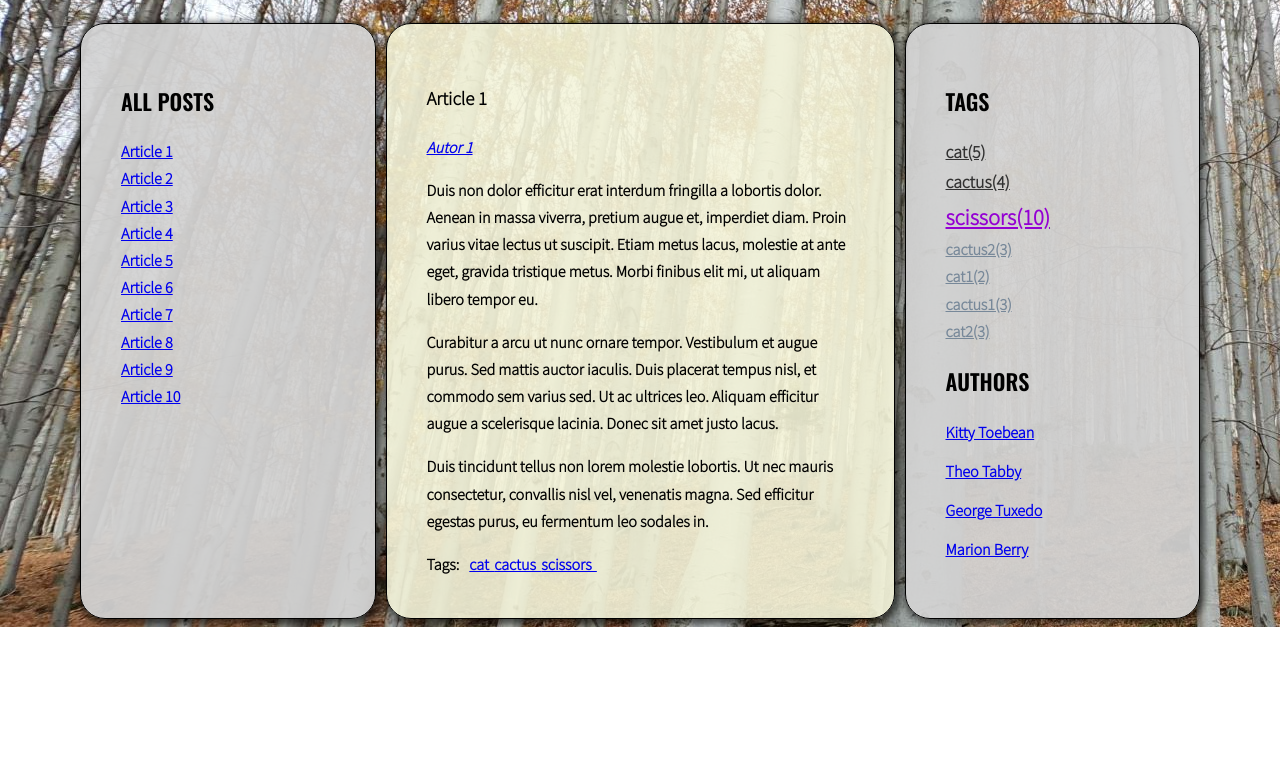
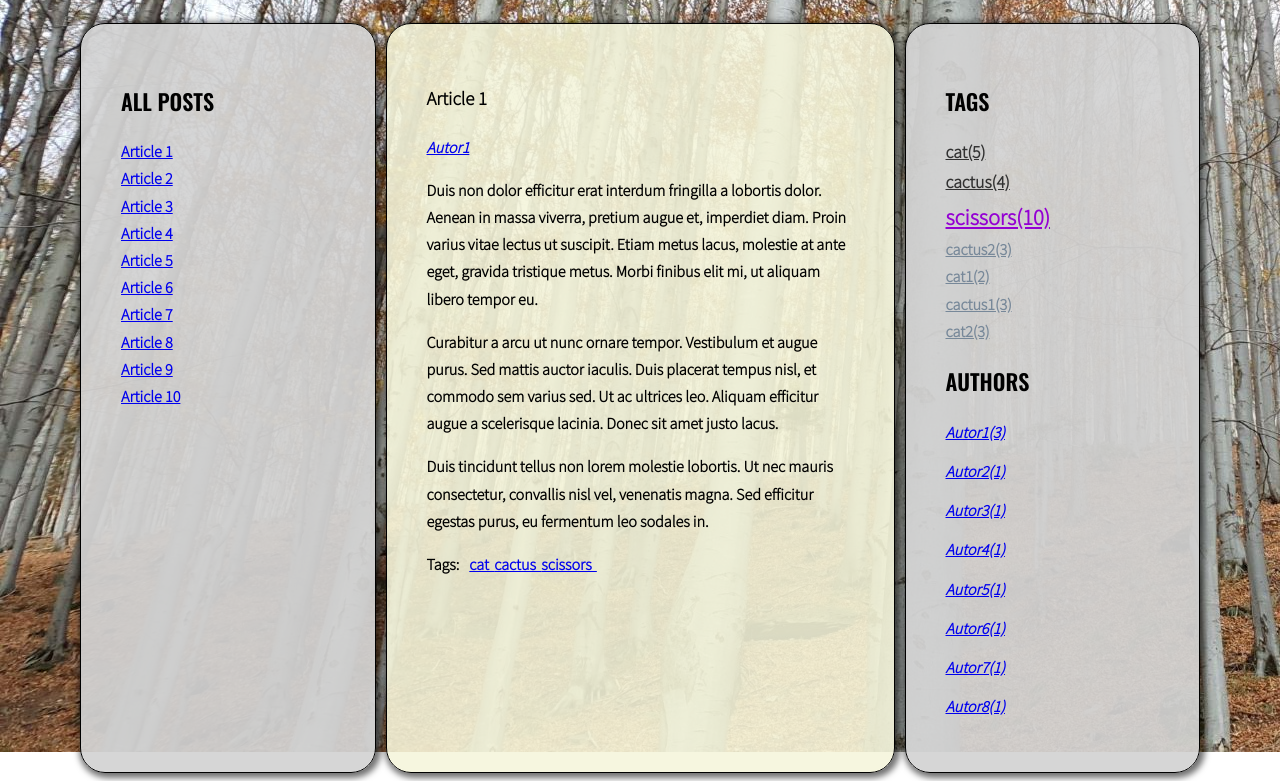
Before and after one commit to baltaziuk/javascript-blog, a website: page index.html in a window 1280 px wide. Shown: the part 220-1001 px from the top of the page. Before the commit the page ends 847 px from the top, so only its background shows below. Drawn offline with nearby package versions, Linux system fonts and the light colour scheme.

Commit message:
7.3 done

```diff
--- a/index.html
+++ b/index.html
@@ -18,7 +18,7 @@
               </ul>
             </aside>
             <section class="posts">
-              <article class="post active" id="article-1" data-tags="cat cactus scissors" data-author="Autor 1">
+              <article class="post active" id="article-1" data-tags="cat cactus scissors" data-author="Autor1">
                 <h3 class="post-title">Article 1</h3>
                 <p class="post-author"></p>
                 <div class="post-content">
@@ -35,7 +35,7 @@
                   </ul>
                 </div>
               </article>
-              <article class="post" id="article-2" data-tags="cat cactus2 scissors" data-author="Autor 2">
+              <article class="post" id="article-2" data-tags="cat cactus2 scissors" data-author="Autor2">
                 <h3 class="post-title">Article 2</h3>
                 <p class="post-author"></p>
                 <div class="post-content">
@@ -52,7 +52,7 @@
                   </ul>
                 </div>
               </article>
-              <article class="post" id="article-3" data-tags="cat1 cactus1 scissors" data-author="Autor 3">
+              <article class="post" id="article-3" data-tags="cat1 cactus1 scissors" data-author="Autor3">
                 <h3 class="post-title">Article 3</h3>
                 <p class="post-author"></p>
                 <div class="post-content">
@@ -68,7 +68,7 @@
                   </ul>
                 </div>
               </article>
-              <article class="post" id="article-4" data-tags="cat2 cactus2 scissors" data-author="Autor 4">
+              <article class="post" id="article-4" data-tags="cat2 cactus2 scissors" data-author="Autor4">
                 <h3 class="post-title">Article 4</h3>
                 <p class="post-author"></p>
                 <div class="post-content">
@@ -85,7 +85,7 @@
                   </ul>
                 </div>
               </article>
-              <article class="post" id="article-5" data-tags="cat1 cactus2 scissors" data-author="Autor 5">
+              <article class="post" id="article-5" data-tags="cat1 cactus2 scissors" data-author="Autor5">
                 <h3 class="post-title">Article 5</h3>
                 <p class="post-author"></p>
                 <div class="post-content">
@@ -102,7 +102,7 @@
                   </ul>
                 </div>
               </article>
-              <article class="post" id="article-6" data-tags="cat2 cactus1 scissors" data-author="Autor 6">
+              <article class="post" id="article-6" data-tags="cat2 cactus1 scissors" data-author="Autor6">
                 <h3 class="post-title">Article 6</h3>
                 <p class="post-author"></p>
                 <div class="post-content">
@@ -119,7 +119,7 @@
                   </ul>
                 </div>
               </article>
-              <article class="post" id="article-7" data-tags="cat cactus scissors" data-author="Autor 7">
+              <article class="post" id="article-7" data-tags="cat cactus scissors" data-author="Autor7">
                 <h3 class="post-title">Article 7</h3>
                 <p class="post-author"></p>
                 <div class="post-content">
@@ -136,7 +136,7 @@
                   </ul>
                 </div>
               </article>
-              <article class="post" id="article-8" data-tags="cat2 cactus1 scissors" data-author="Autor 8">
+              <article class="post" id="article-8" data-tags="cat2 cactus1 scissors" data-author="Autor8">
                 <h3 class="post-title">Article 8</h3>
                 <p class="post-author"></p>
                 <div class="post-content">
@@ -153,7 +153,7 @@
                   </ul>
                 </div>
               </article>
-              <article class="post" id="article-9" data-tags="cat cactus scissors" data-author="Autor 1">
+              <article class="post" id="article-9" data-tags="cat cactus scissors" data-author="Autor1">
                 <h3 class="post-title">Article 9</h3>
                 <p class="post-author"></p>
                 <div class="post-content">
@@ -170,7 +170,7 @@
                   </ul>
                 </div>
               </article>
-              <article class="post" id="article-10" data-tags="cat cactus scissors" data-author="Autor 1">
+              <article class="post" id="article-10" data-tags="cat cactus scissors" data-author="Autor1">
                 <h3 class="post-title">Article 10</h3>
                 <p class="post-author"></p>
                 <div class="post-content">
@@ -195,26 +195,7 @@
               </ul>
               <h2 class="section-title">Authors</h2>
               <ul class="list authors">
-                <li>
-                  <a href="#">
-                    <span class="author-name">Kitty Toebean</span>
-                  </a>
-                </li>
-                <li>
-                  <a href="#">
-                    <span class="author-name">Theo Tabby</span>
-                  </a>
-                </li>
-                <li>
-                  <a href="#">
-                    <span class="author-name">George Tuxedo</span>
-                  </a>
-                </li>
-                <li>
-                  <a href="#">
-                    <span class="author-name">Marion Berry</span>
-                  </a>
-                </li>
+
               </ul>
             </aside>
           </main>
--- a/js/script.js
+++ b/js/script.js
@@ -1,4 +1,3 @@
-
 /* document.getElementById('test-button').addEventListener('click', function(){
 const links = document.querySelectorAll('.titles a');
 console.log('links:', links);
@@ -10,9 +9,10 @@ const optArticleSelector = '.post',
   optTitleListSelector = '.titles',
   optArticleTagsSelector = '.post-tags .list',
   optArticleAuthorSelector = '.post .post-author',
-  optTagsListSelector = '.tag-list',
+  optTagsListSelector = '.tags.list',
   optCloudClassCount = 5,
-  optCloudClassPrefix = 'tag-size-';
+  optCloudClassPrefix = 'tag-size-',
+  optAuthorListSelector = '.authors.list';
 
 const titleClickHandler = function (event) {
   event.preventDefault();
@@ -58,7 +58,7 @@ const titleClickHandler = function (event) {
 };
 
 function generateTitleLinks(customSelector = '') {
-  console.log('optArticleSelector + customSelector =', optArticleSelector, customSelector);
+  //console.log('optArticleSelector + customSelector =', optArticleSelector, customSelector);
 
   /* remove contents of titleList */
 
@@ -83,7 +83,7 @@ function generateTitleLinks(customSelector = '') {
 
     /* get the title from the title element */
     const linkHTML = '<li><a href="#' + articleId + '"><span>' + articleTitle + '</span></a></li>';
-    console.log('link HTML', linkHTML);
+    //console.log('link HTML', linkHTML);
 
     /* create HTML of the link */
 
@@ -107,9 +107,9 @@ generateTitleLinks();
 
 
 function calculateTagsParams(tags) {
-  const params = { 'max': 0 , 'min': 999999 };
-  for (let tag in tags){
-    console.log(tag + ' is used ' + tags[tag] + ' times');
+  const params = { 'max': 0, 'min': 999999 };
+  for (let tag in tags) {
+    //console.log(tag + ' is used ' + tags[tag] + ' times');
 
     if (tags[tag] > params.max) {
       params.max = tags[tag];
@@ -123,7 +123,7 @@ function calculateTagsParams(tags) {
   return params;
 }
 
-function calculateTagClass(count, params){
+function calculateTagClass(count, params) {
   const normalizedCount = count - params.min;
   const normalizedMax = params.max - params.min;
   const percentage = normalizedCount / normalizedMax;
@@ -203,10 +203,10 @@ function generateTags() {
   //}
   const tagList = document.querySelector('.tags');
   //tagList.innerHTML = allTags.join(' ');
-  console.log('alltags po prawej', allTags);
+  //console.log('alltags po prawej', allTags);
 
   const tagsParams = calculateTagsParams(allTags);
-  console.log('tagsParams:', tagsParams);
+  // console.log('tagsParams:', tagsParams);
 
 
   /* [NEW] create variable for all links HTML code */
@@ -215,8 +215,8 @@ function generateTags() {
   /* [NEW] START LOOP: for each tag in allTags: */
   for (let tag in allTags) {
     /* [NEW] generate code of a link and add it to allTagsHTML */
-    allTagsHTML += '<li><a class="'+ calculateTagClass(allTags[tag], tagsParams) +'" href="#tag-' + tag + '"><span>' + tag + '(' + allTags[tag] + ')' + '</span></a></li>';
-    console.log('tagLinkHTML', allTagsHTML);
+    allTagsHTML += '<li><a class="' + calculateTagClass(allTags[tag], tagsParams) + '" href="#tag-' + tag + '"><span>' + tag + '(' + allTags[tag] + ')' + '</span></a></li>';
+    //console.log('tagLinkHTML', allTagsHTML);
   }
   /* [NEW] END LOOP: for each tag in allTags: */
 
@@ -248,7 +248,7 @@ function tagClickHandler(event) {
 
   /* make a new constant "href" and read the attribute "href" of the clicked element */
   const href = clickedElement.getAttribute('href');
-  // console.log('href klikniętego tagu', href);
+  //console.log('href klikniętego tagu', href);
 
   /* make a new constant "tag" and extract tag from the "href" constant */
   const tag = href.replace('#tag-', '');
@@ -308,9 +308,12 @@ addClickListenersToTags();
 
 function generateAuthors() {
 
+  let allAuthors = {};
+
   /* find all articles */
   const articles = document.querySelectorAll(optArticleSelector);
   //console.log('Wszystkie Artykuły', articles);
+
 
   /*START LOOP: for every article*/
   for (let article of articles) {
@@ -319,9 +322,12 @@ function generateAuthors() {
     const wrapperAuthors = article.querySelector(optArticleAuthorSelector);
     //console.log('Wrapper', wrapperAuthors);
 
+
+
     /*get author from data-author*/
     const articleAuthor = article.getAttribute('data-author');
     //console.log('Autor', articleAuthor);
+
 
     /*generate HTML of the link*/
     const linkAuthor = '<a href="#author-' + articleAuthor + '">' + articleAuthor + '</a>';
@@ -329,8 +335,29 @@ function generateAuthors() {
 
     /*insert author into the wrapper*/
     wrapperAuthors.innerHTML += linkAuthor;
+    if (!allAuthors[articleAuthor]) {
+      allAuthors[articleAuthor] = 1;
+    } else {
+      allAuthors[articleAuthor]++;
+    }
+    //console.log('zlicznie ',allAuthors);
+
+    const authorList = document.querySelector('.authors');
+    let allAuthorHTML = '';
+
+    for (let articleAuthor in allAuthors) {
+      allAuthorHTML += '<li><a href="#author-' + articleAuthor + '"><span class="post-author">' + articleAuthor + '(' + allAuthors[articleAuthor] + ')</span></a></li>';
+      authorList.innerHTML = allAuthorHTML;
+
+
+    }
+    /*END LOOP: for every article*/
+
+
+
   }
-  /*END LOOP: for every article*/
+
+
 
 
 }
@@ -343,7 +370,7 @@ function authorClickHandler(event) {
   const clickedElement = this;
 
   const href = clickedElement.getAttribute('href');
-  console.log('klikniety element href', href);
+  //console.log('klikniety element href', href);
 
   const author = href.replace('#author-', '');
   //console.log('sam autor',author);
@@ -355,19 +382,19 @@ function authorClickHandler(event) {
     activeAuthor.classList.remove('active');
   }
 
-  const allHref = document.querySelectorAll('[href="' + href + '"]');
+  const allHref = document.querySelectorAll('a[href="' + href + '"]');
 
   for (let allAuthorLink of allHref) {
     allAuthorLink.classList.add('active');
   }
-  generateTitleLinks('[author-tags="' + author + '"]');
+  generateTitleLinks('[data-author~="' + author + '"]');
 
 }
 
 
 function addClickListenersToAuthors() {
   const allAuthorsLink = document.querySelectorAll('[href^="#author-"]');
-  console.log('link autor', allAuthorsLink);
+  //console.log('link autor', allAuthorsLink);
   for (let author of allAuthorsLink) {
     author.addEventListener('click', authorClickHandler);
   }
```
